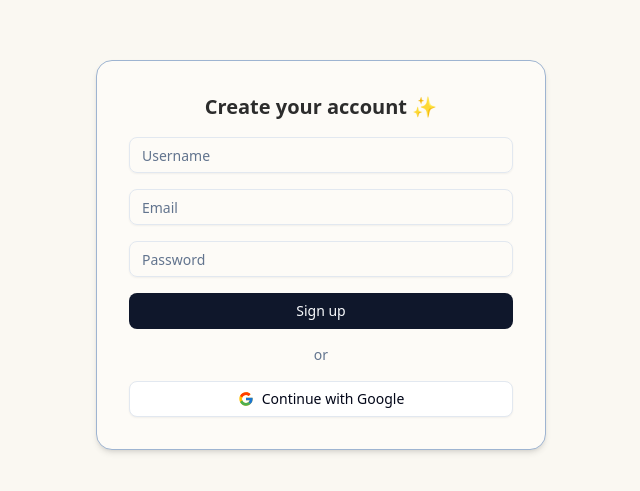
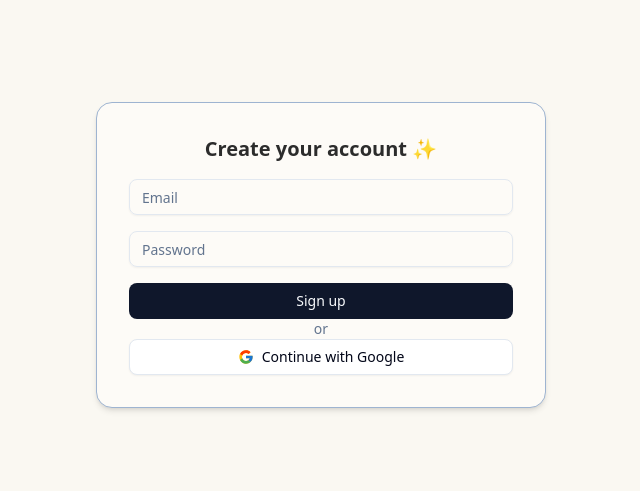
Before and after one commit to ftmhabt/habit-tracker, a Next.js app: page /register in a window 1280 px wide. Shown: the part 145-636 px from the top of the page, without its empty margins (319-959 px from the left). Built offline with nearby package versions, Linux system fonts and the light colour scheme.

Commit message:
Fix auth submit error

```diff
--- a/src/components/auth/AuthForm.tsx
+++ b/src/components/auth/AuthForm.tsx
@@ -1,5 +1,6 @@
 "use client";
 
+import { registerUser } from "@/actions/auth";
 import { Button } from "@/components/ui/button";
 import { Input } from "@/components/ui/input";
 import { signIn } from "next-auth/react";
@@ -19,12 +20,12 @@
     const form = new FormData(e.currentTarget);
 
     if (mode === "register") {
-      const res = await fetch("/actions/register", {
-        method: "POST",
-        body: form,
-      });
-      if (!res.ok) toast.error("Registration failed");
-      else toast.success("Registered! Please login.");
+      try {
+        await registerUser(form);
+        toast.success("Registered! Please login.");
+      } catch {
+        toast.error("Registration failed");
+      }
     } else {
       const result = await signIn("credentials", {
         email: form.get("email"),
@@ -38,20 +39,19 @@
   }
 
   return (
+    <>
       <form onSubmit={handleSubmit} className="space-y-4 max-w-sm mx-auto">
-      {mode === "register" && <Input name="username" placeholder="Username" />}
         <Input name="email" placeholder="Email" type="email" />
         <Input name="password" placeholder="Password" type="password" />
 
         <Button type="submit" className="w-full" disabled={loading}>
           {mode === "register" ? "Sign up" : "Log in"}
         </Button>
-
-      <div className="flex items-center justify-center gap-2">
+      </form>{" "}
+      <div className="flex flex-col items-center justify-center">
         <span className="text-sm text-muted-foreground">or</span>
+        <GoogleButton />
       </div>
-
-      <GoogleButton />
-    </form>
+    </>
   );
 }
```
Lines whose indentation alone changed are shown as unchanged.
